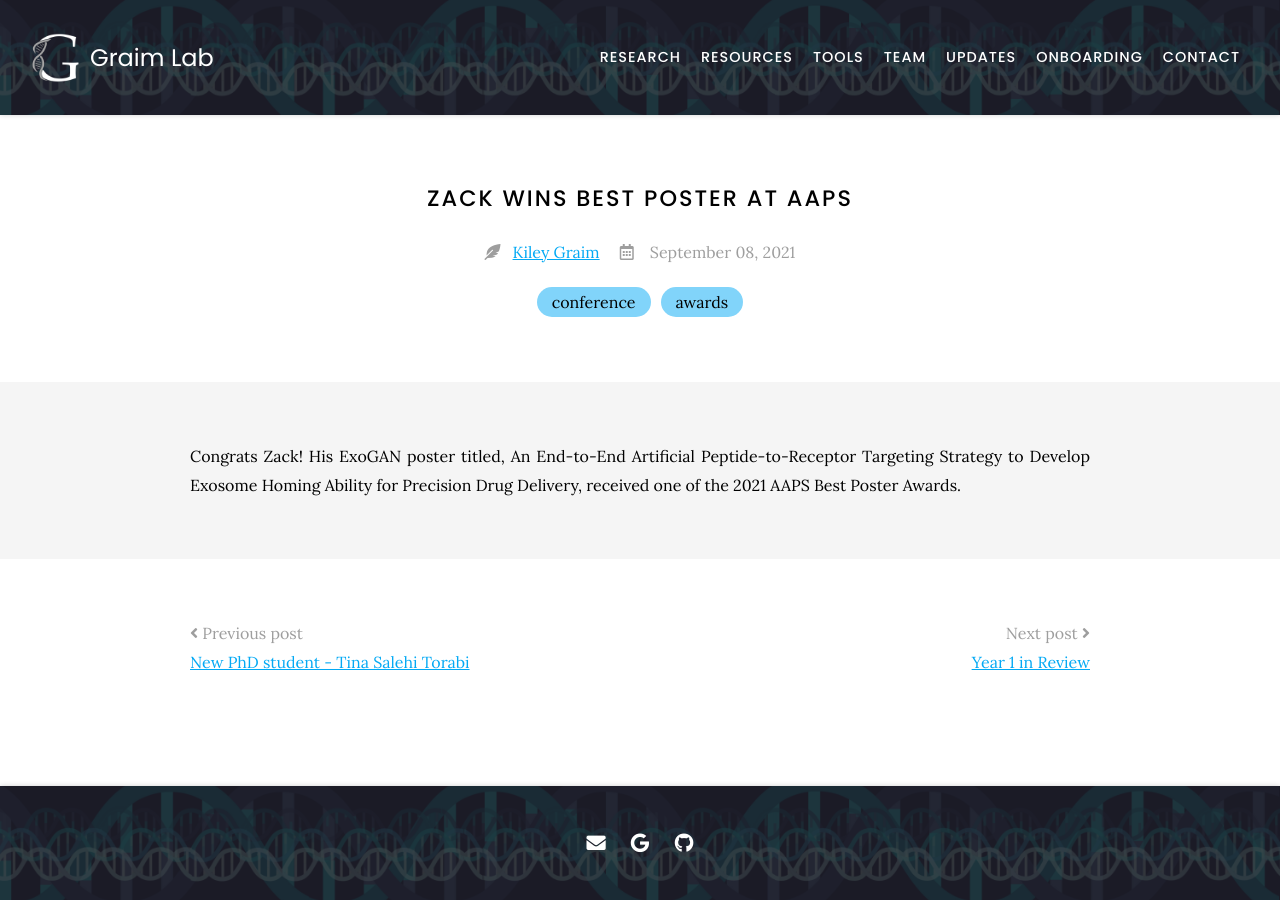
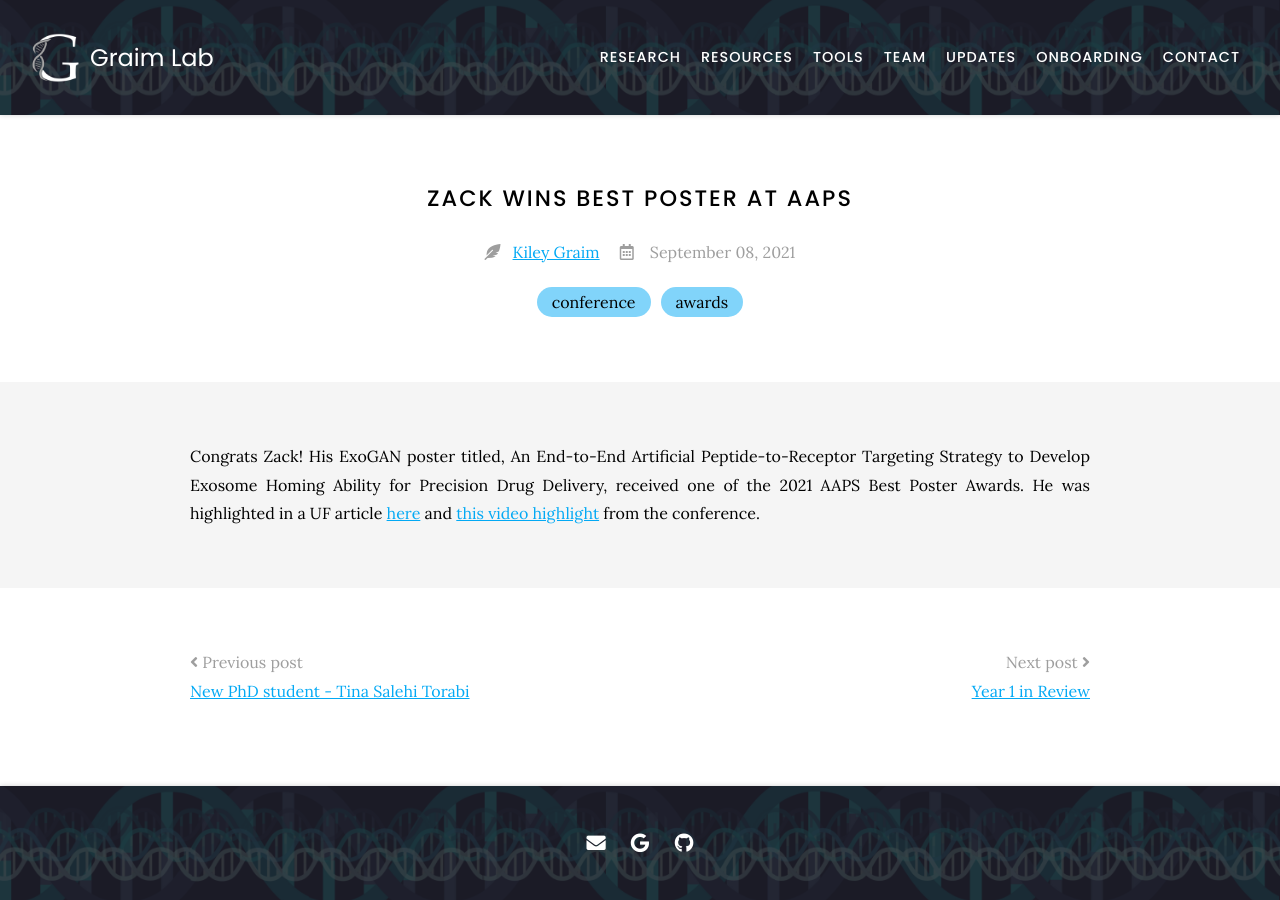
Before and after one commit to graim/GraimLabWebsite, a Jekyll site: the page built from _posts/2021-09-08-AAPS-Best-Poster.md, in a window 1280 px wide. Built offline with Jekyll 4.4.1, drawn with Linux system fonts in a browser that asks for light colours; nearby versions of some CDN libraries.

Commit message:
Update 2021-09-08-AAPS-Best-Poster.md

```diff
--- a/_posts/2021-09-08-AAPS-Best-Poster.md
+++ b/_posts/2021-09-08-AAPS-Best-Poster.md
@@ -7,4 +7,4 @@ author: Kiley Graim
 member: kiley-graim
 ---
 
-Congrats Zack! His ExoGAN poster titled, An End-to-End Artificial Peptide-to-Receptor Targeting Strategy to Develop Exosome Homing Ability for Precision Drug Delivery, received one of the 2021 AAPS Best Poster Awards.
+Congrats Zack! His ExoGAN poster titled, An End-to-End Artificial Peptide-to-Receptor Targeting Strategy to Develop Exosome Homing Ability for Precision Drug Delivery, received one of the 2021 AAPS Best Poster Awards. He was highlighted in a UF article [here](https://pharmacy.ufl.edu/2021/10/21/graduate-student-zachary-greenberg-wins-aaps-best-abstract-and-poster-awards/) and [this video highlight](https://www.youtube.com/watch?v=Foa_upTve5A) from the conference.
```
